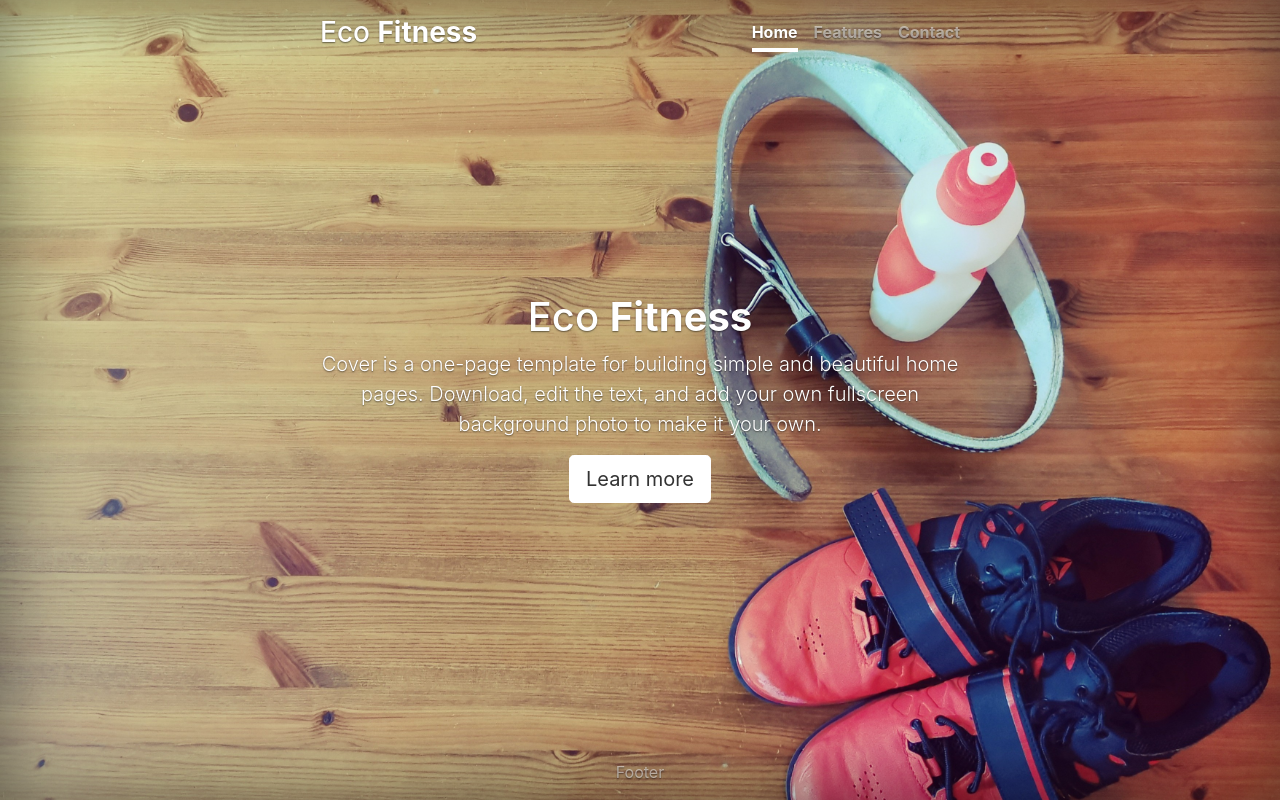
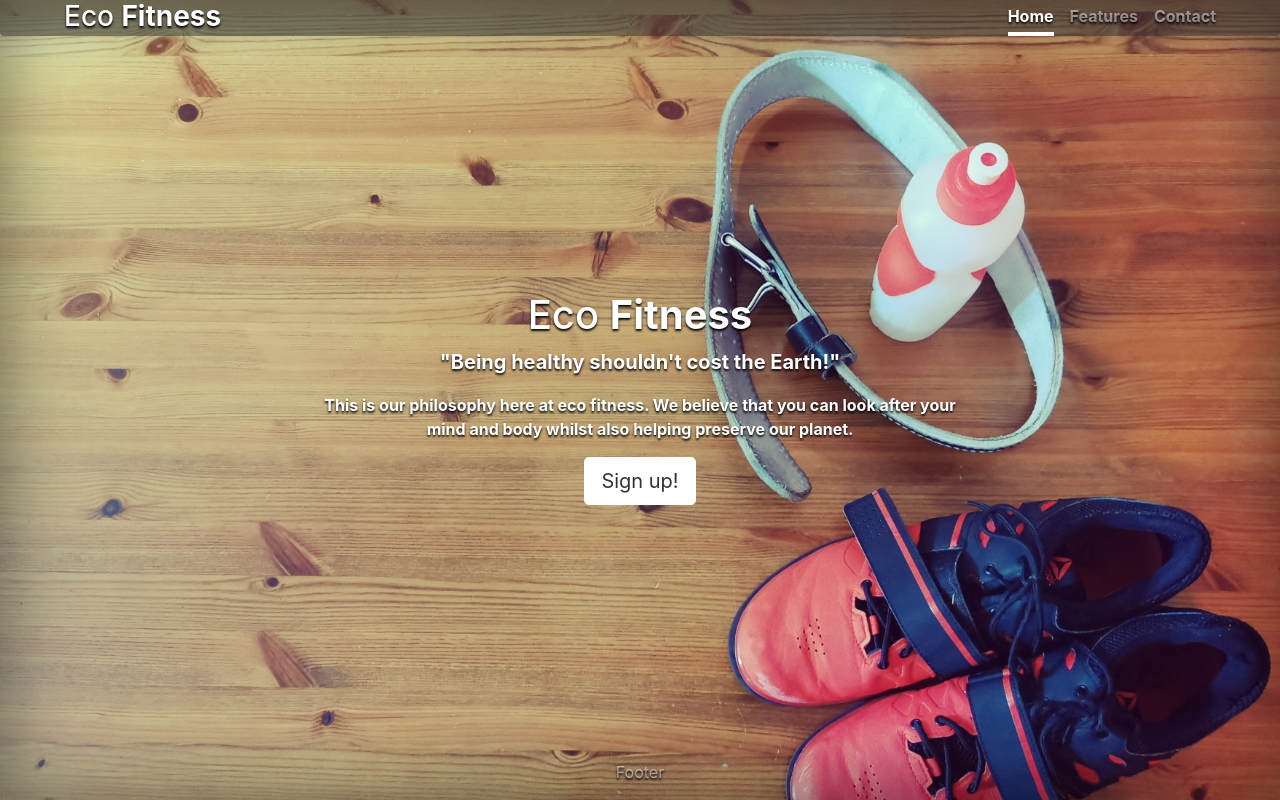
Before and after one commit to Tilly3g/eco-fitness, a Django app: page / in a window 1280 px wide. Run offline with Django 3.2, Linux system fonts and the light colour scheme; some libraries are stand-ins or nearby versions.

Commit message:
Add formatting to base and home page

```diff
--- a/home/templates/home/index.html
+++ b/home/templates/home/index.html
@@ -1,25 +1,5 @@
 {% extends "base.html" %}
 {% load static %}
-
-{% block extra_css %}
-<!-- Style for Bootstrap template 'cover'
-    <style>
-        .bd-placeholder-img {
-            font-size: 1.125rem;
-            text-anchor: middle;
-            -webkit-user-select: none;
-            -moz-user-select: none;
-            -ms-user-select: none;
-            user-select: none;
-        }
-
-        @media (min-width: 768px) {
-            .bd-placeholder-img-lg {
-                font-size: 3.5rem;
-            }
-        }
-    </style> -->
-{% endblock %}
 
 <main role="main" class="inner cover">
 	{% block page_header %}
@@ -27,10 +7,10 @@
 	{% endblock %}
 
 	{% block content %}
-	    <p class="lead">Cover is a one-page template for building simple and beautiful home pages. Download, edit the text, and
-		add your own fullscreen background photo to make it your own.</p>
+	    <p class="lead font-weight-bold">"Being healthy shouldn't cost the Earth!"</p>
+        <p class="font-weight-bold"> This is our philosophy here at eco fitness. We believe that you can look after your mind and body whilst also helping preserve our planet.</p>
 	    <p class="lead">
-		<a href="#" class="btn btn-lg btn-secondary">Learn more</a>
+		<a href="#" class="btn btn-lg btn-secondary">Sign up!</a>
 	    </p>
 	{% endblock %}
 </main>
--- a/static/css/base.css
+++ b/static/css/base.css
@@ -4,6 +4,15 @@ a,
 a:focus,
 a:hover {
     color: #fff;
+}
+
+/* Override auto box-sizing from bootstrap */
+*,
+::after,
+::before {
+    -webkit-box-sizing: content-box !important;
+    -moz-box-sizing: content-box !important;
+    box-sizing: content-box !important;
 }
 
 /* Custom default button */
@@ -24,7 +33,8 @@ a:hover {
 html,
 body {
     height: 100%;
-  /*background-color: #333;*/
+    width: 100%;
+    background-color: #333;
 }
 
 body {
@@ -33,7 +43,7 @@ body {
     display: -ms-flexbox;
     display: flex;
     color: #fff;
-    text-shadow: 0 .05rem .1rem rgba(0, 0, 0, .5);
+    text-shadow: 0 .1rem .15rem rgb(0, 0, 0);
     box-shadow: inset 0 0 5rem rgba(0, 0, 0, .5);
 }
 
@@ -41,16 +51,25 @@ body {
     max-width: 42em;
 }
 
+.no-margin {
+    margin: 0;
+    padding: 0;
+}
 
 /*
  * Header
  */
 .masthead {
     margin-bottom: 2rem;
+    background-color: rgb(51, 51, 51);
+    background-color: rgba(51, 51, 51, 0.5);
+    padding: 0 5% 0 5%;
+    margin: 0;
 }
 
 .masthead-brand {
     margin-bottom: 0;
+    color: #fff
 }
 
 .nav-masthead .nav-link {
--- a/templates/base.html
+++ b/templates/base.html
@@ -58,8 +58,8 @@
     </head>
 
     <body class="text-center">
-        <div class="cover-container d-flex w-100 h-100 p-3 mx-auto flex-column">
-            <header class="masthead mb-auto">
+        <div class="row no-margin container-fluid">
+            <header class="masthead mb-auto container-fluid rounded-bottom">
                 <div class="inner">
                     <h3 class="masthead-brand">Eco <strong>Fitness</strong></h3>
                     <nav class="nav nav-masthead justify-content-center">
@@ -69,6 +69,7 @@
                     </nav>
                 </div>
             </header>
+            <div class="cover-container d-flex w-100 p-3 mx-auto flex-column">
 
             {% if messages %}
                 <div class="message-container"></div>
@@ -84,6 +85,7 @@
                     <div class="inner">Footer</div>
                 </footer>
             </div>
+        </div>
 
     {% block postloadjs %}
     {% endblock %}
```
Lines whose indentation alone changed are shown as unchanged.
